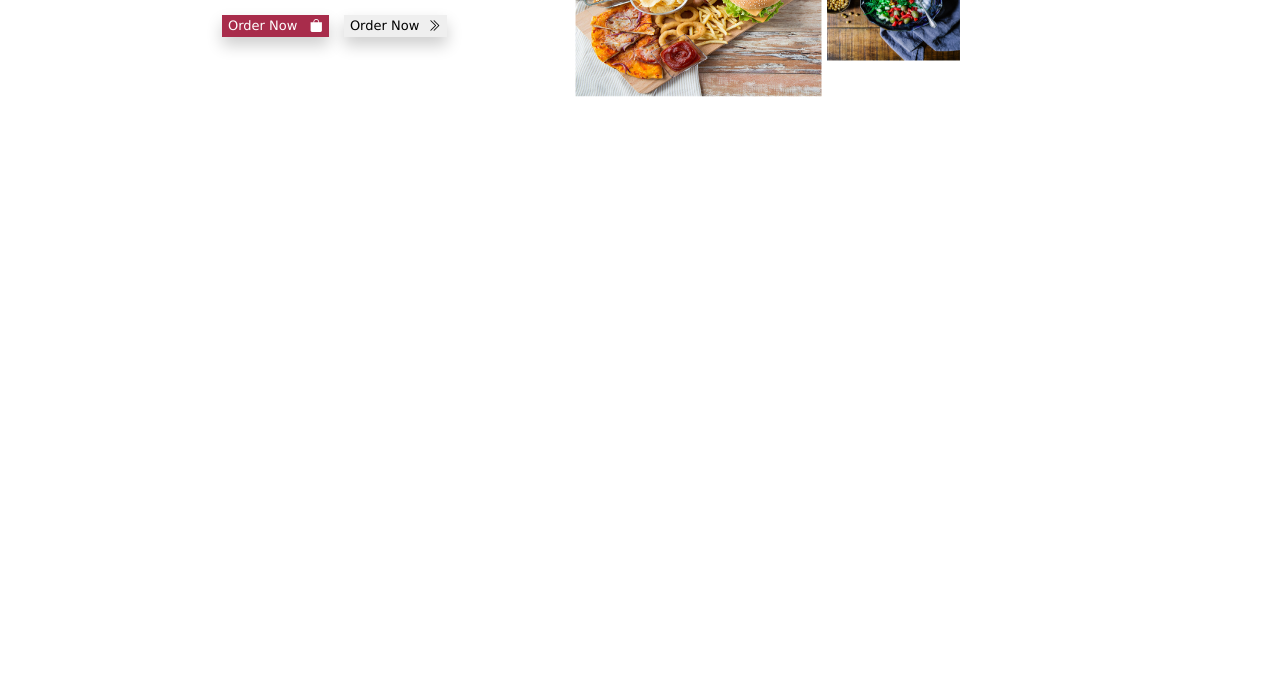
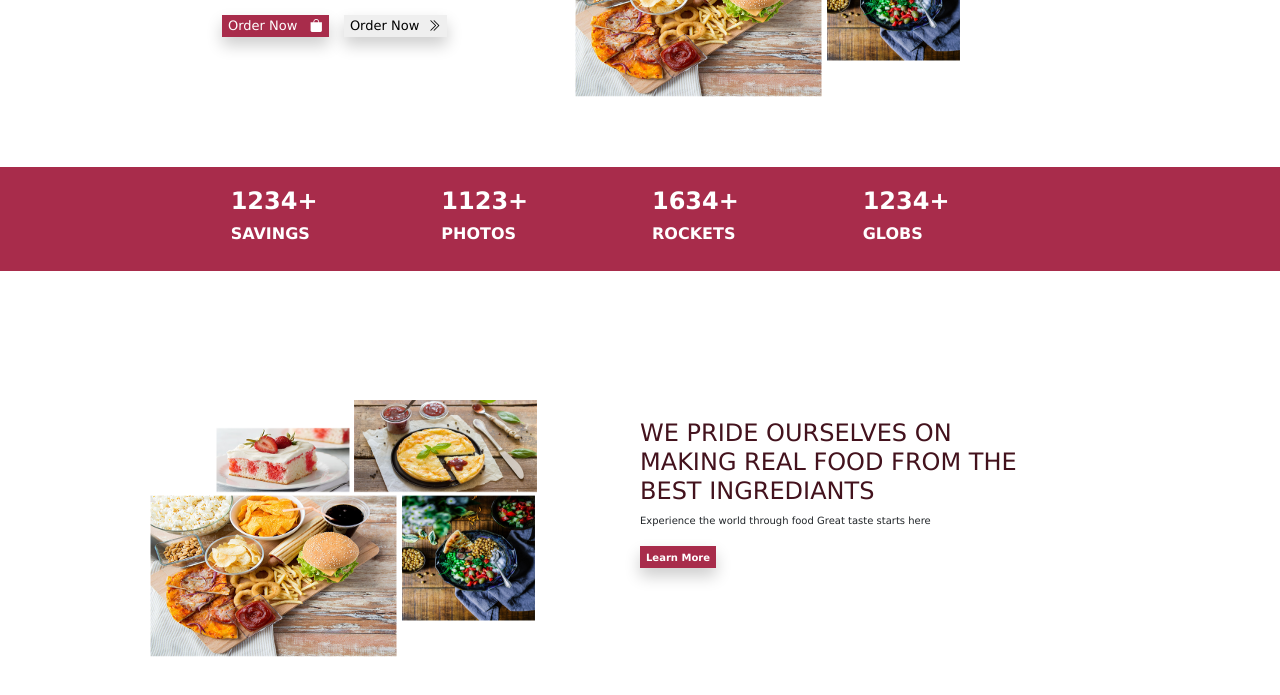
Before and after one commit to Gayathiri-Jeyananthan/Worksheet-3.2, a plain HTML site: page index.html in a window 1280 px wide. Shown: the part 289-984 px from the top of the page. Before the commit the page ends 800 px from the top, so only its background shows below. Drawn offline with nearby package versions, Linux system fonts and the light colour scheme.

Commit message:
Section1 to Section4 update

```diff
--- a/index.html
+++ b/index.html
@@ -69,6 +69,55 @@
     </div>
     <!-- Section 2 End -->
 
+    <!--Section 3-->
+
+    <div class="container-fluid" style="background-color: #A82C4B; padding: 20px;">
+      <div class="row">
+        <div class="col-md-2"></div>
+        <div class="col-md-2">
+          <h4 style="font-weight: 900; color: #fff;">1234+</h4>
+          <h6 style="font-weight: 900; color: #fff;">SAVINGS</h6>
+        </div>
+        <div class="col-md-2">
+          <h4 style="font-weight: 900; color: #fff;">1123+</h4>
+          <h6 style="font-weight: 900; color: #fff;">PHOTOS</h6>
+        </div>
+        <div class="col-md-2">
+          <h4 style="font-weight: 900; color: #fff;">1634+</h4>
+          <h6 style="font-weight: 900; color: #fff;">ROCKETS</h6>
+        </div>
+        <div class="col-md-2">
+          <h4 style="font-weight: 900; color: #fff;">1234+</h4>
+          <h6 style="font-weight: 900; color: #fff;">GLOBS</h6>
+        </div>
+        <div class="col-md-2"></div>
+      </div>
+
+    </div>
+    <!--Section3 end-->
+    <!--Section 4 Start-->
+    <div class="row p-5 container" style="margin-top: 60px;">
+      <div class="col-md-1 section2"></div>
+
+      <div class="col-md-5" style=" margin-left: 10px;">
+        <img class="image3" src="img/img-2.png" alt="image"/>
+      </div>
+
+      <div class="col-md-5 section2" style="margin-top: 40px; margin-left: 60px;">
+        <h4 class="text-uppercase" style="color: #43121d; ">We Pride Ourselves on<br>Making Real Food From The <br>Best Ingrediants</h4>
+        <p  style="font-size: x-small;">Experience the world through food Great taste starts here</p>
+
+        <button class="button1" type="button" style="color:#fff"><span style="font-size: 10px; font-weight: 600;">Learn More</span></button>
+
+        </button>
+
+      </div>
+      <div class="col-md-1 section2 "></div>
+
+
+    </div>
+    <!--Section 4 end-->
+
     <script
       src="https://cdn.jsdelivr.net/npm/bootstrap@5.3.3/dist/js/bootstrap.bundle.min.js"
       integrity="sha384-YvpcrYf0tY3lHB60NNkmXc5s9fDVZLESaAA55NDzOxhy9GkcIdslK1eN7N6jIeHz"
--- a/style.css
+++ b/style.css
@@ -30,3 +30,8 @@ body{
 .section2{
     row-gap: 20px;
 }
+
+.image3{
+    height:300px;
+    width:400px;
+}
```
